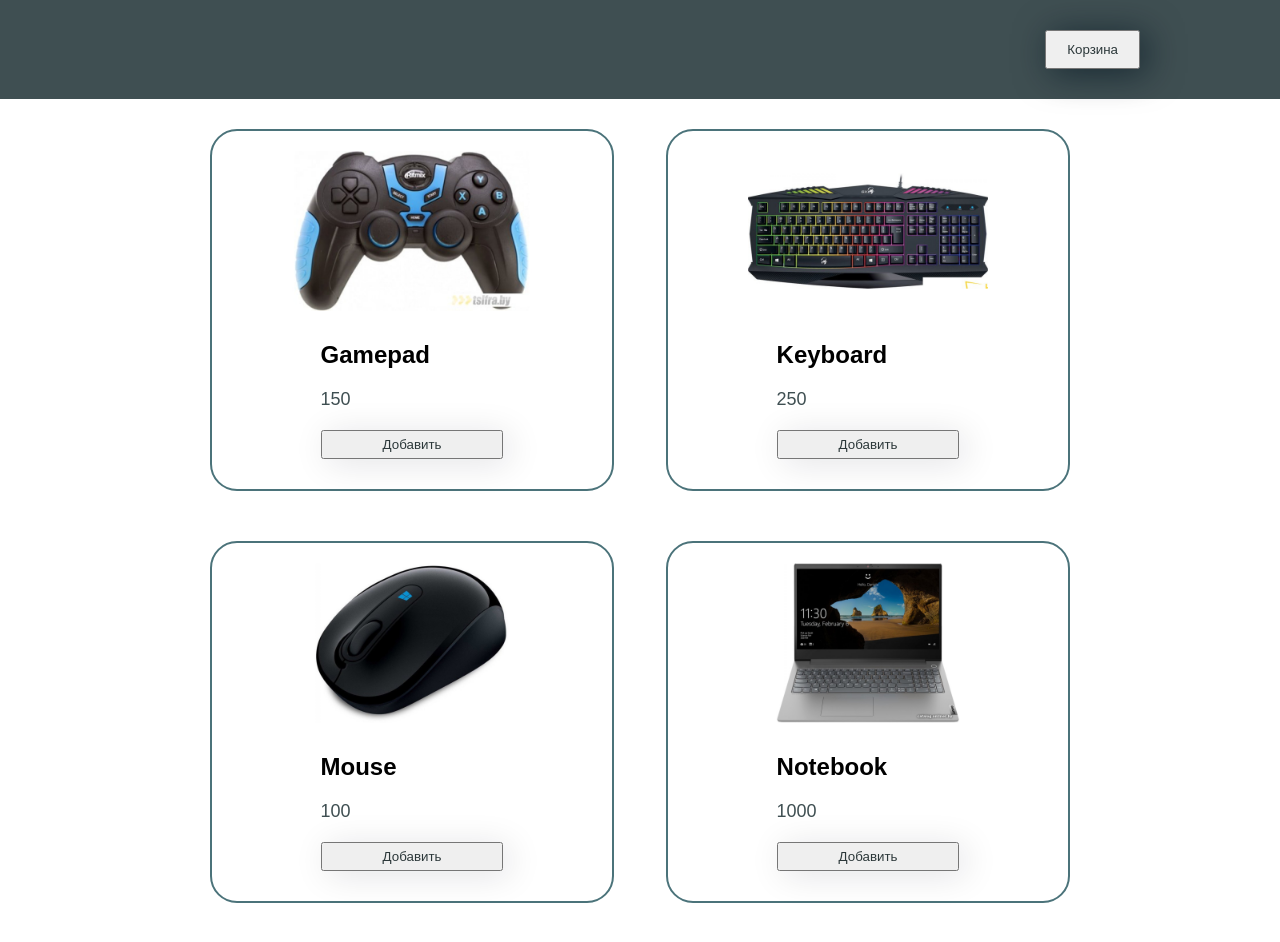
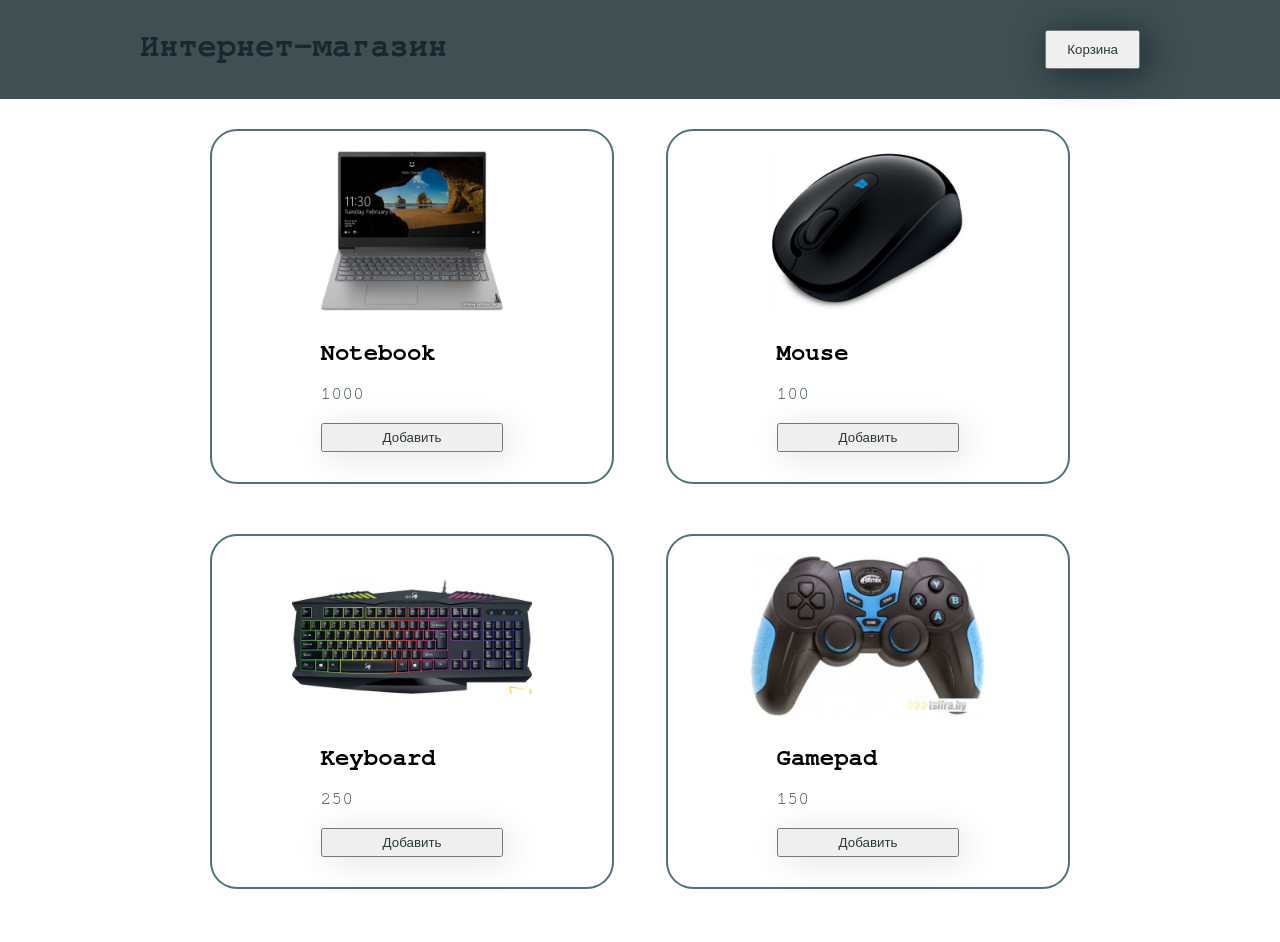
Before and after one commit to Anzhpry/Products, a plain HTML site: page index.html in a window 1280 px wide. Drawn offline with Linux system fonts and the light colour scheme.

Commit message:
Сделано дз к Уроку 2

```diff
--- a/css/style.scss
+++ b/css/style.scss
@@ -4,7 +4,7 @@
 }
 
 body {
-    font-family: sans-serif;
+    font-family: FreeMono, monospace;
 }
 
 /*обёртка*/
@@ -21,9 +21,13 @@ body {
     padding-bottom: 30px;
 }
 
+.heading-header {
+    color: rgba(2, 19, 31, 0.644);
+}
+
 .wrap-btn {
     display: flex;
-    justify-content: flex-end;
+    justify-content: space-between;
 }
 
 .btn-cart {
--- a/index.html
+++ b/index.html
@@ -11,7 +11,9 @@
 
 <body>
     <header class="header">
+
         <div class="wrapper wrap-btn">
+            <h1 class="heading-header">Интернет-магазин</h1>
             <button class="btn-cart" type="button">Корзина</button>
         </div>
     </header>
--- a/js/script.js
+++ b/js/script.js
@@ -1,6 +1,100 @@
 'use strict';
 
-const products = [
+class ProductList {
+    constructor(container = '.products') {
+        this.container = container;
+        this.goods = [];
+        this.allProducts = [];
+
+        this.fetchGoodsData();
+        this.render();
+        this.totalPriceProducts();
+    }
+
+    fetchGoodsData() {
+        this.goods = [
+            { id: 1, title: 'Notebook', price: 1000, imageUrl: "img/notebook.jpg" },
+            { id: 2, title: 'Mouse', price: 100, imageUrl: "img/mouse.jpg" },
+            { id: 3, title: 'Keyboard', price: 250, imageUrl: "img/keyboard.jpg" },
+            { id: 4, title: 'Gamepad', price: 150, imageUrl: "img/gamepad.jpg" },
+        ];
+    }
+
+    render() {
+        const catalogBlock = document.querySelector(this.container);
+        for (let product of this.goods) {
+            const productObject = new ProductItem(product);
+
+            this.allProducts.push(productObject);
+            catalogBlock.insertAdjacentHTML('beforeend', productObject.getHTMLString());
+        }
+    }
+
+    // метод, определяющий суммарную стоимость всех товаров
+
+    totalPriceProducts() {
+        let sum = 0;
+        for (let item of this.goods) {
+            sum += item.price;
+        }
+        console.log(sum);
+    }
+}
+
+class ProductItem {
+    constructor(product, imageUrl) {
+        this.title = product.title;
+        this.price = product.price;
+        this.id = product.id;
+        this.imageUrl = product.imageUrl;
+    }
+
+    getHTMLString() {
+        return `<div class="product-item" data-id="${this.id}">
+    <img class="img-product" src="${this.imageUrl}" alt="img">
+    <div class="product-info">
+    <h3 class="title-product">${this.title}</h3>
+    <p class="text-product">${this.price}</p>
+    <button class="by-btn">Добавить</button>
+    </div></div>`;
+    }
+}
+
+new ProductList();
+
+
+/* Пустые классы для корзины */
+
+class Cart {
+    constructor() {
+
+    }
+    // Метод, который будет добавлять товар в корзину
+    // Метод, который будет удалять товар из корзины
+    // Метод, который будет считать общую сумму для нескольких товаров
+    //Метод, который будет считать количество товаров
+
+}
+
+/*Элемент корзигы*/
+
+class CartItem {
+    constructor() {
+
+    }
+    // метод который будет отображать внешний вид элемента как в каталоге
+}
+
+
+
+
+
+
+
+
+
+
+/*const products = [
     { id: 1, title: 'Notebook', price: 1000, imageUrl: "img/notebook.jpg" },
     { id: 2, title: 'Mouse', price: 100, imageUrl: "img/mouse.jpg" },
     { id: 3, title: 'Keyboard', price: 250, imageUrl: "img/keyboard.jpg" },
@@ -26,4 +120,4 @@ const renderCatalog = (list) => {
 
 };
 
-renderCatalog(products);
+renderCatalog(products);*/
```
Also changed, not shown: css/style.css, 1 other file.
